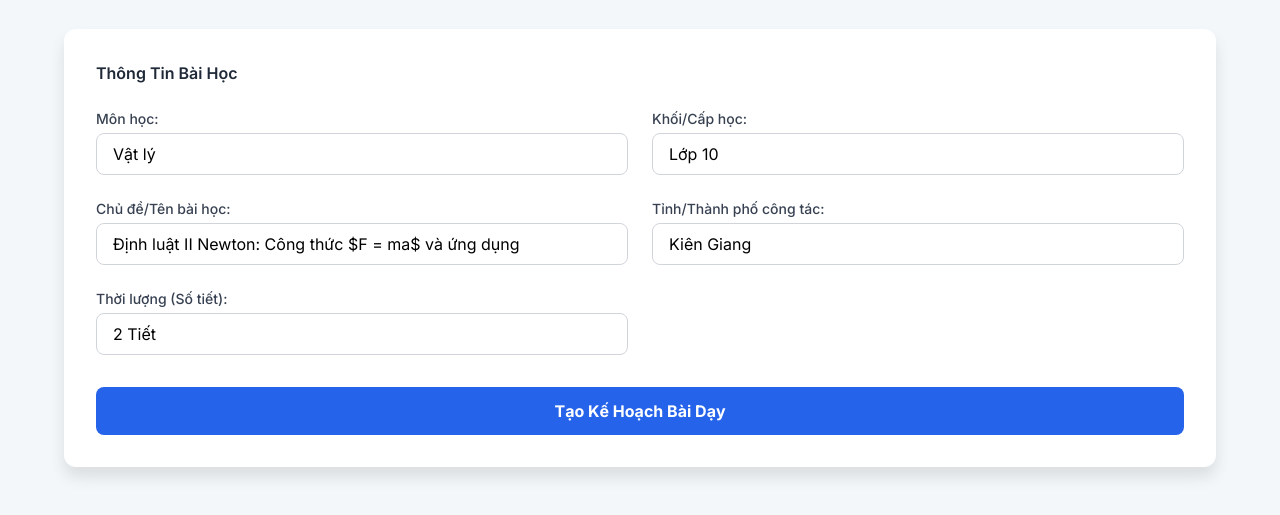
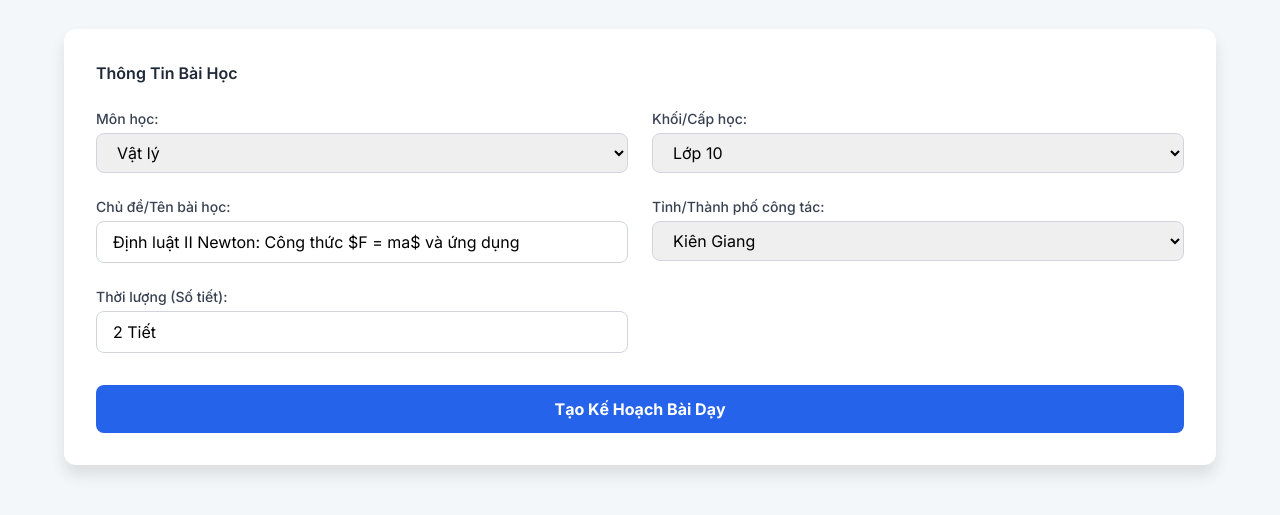
Before and after one commit to pqhacker-design/ai-lesson-plan-generator, a plain HTML site: page index.html in a window 1280 px wide. Shown: the part 123-638 px from the top of the page. Drawn offline with nearby package versions, Linux system fonts and the light colour scheme.

Commit message:
Update index.html

```diff
--- a/index.html
+++ b/index.html
@@ -43,6 +43,26 @@
             overflow-y: hidden;
             padding: 8px 0;
         }
+
+        /* Bắt đầu: Điều chỉnh cỡ chữ cho nội dung xuất PDF (13px ~ 13pt) */
+        #lesson-plan-output {
+            font-size: 13px;
+        }
+        /* Đảm bảo tiêu đề vẫn đủ lớn */
+        #lesson-plan-output h3 {
+            font-size: 1.5rem !important;
+        }
+        #lesson-plan-output h4 {
+            font-size: 1.25rem !important;
+        }
+        /* Đảm bảo các thành phần nhỏ hơn cũng là 13px */
+        #lesson-plan-output p,
+        #lesson-plan-output ul li,
+        #lesson-plan-output .activity-card div {
+            font-size: 13px !important;
+            line-height: 1.6;
+        }
+        /* Kết thúc: Điều chỉnh cỡ chữ cho nội dung xuất PDF */
     </style>
 </head>
 <body class="p-4 md:p-8 min-h-screen">
@@ -62,22 +82,120 @@
             <h2 class="2xl font-semibold text-gray-800 mb-6">Thông Tin Bài Học</h2>
 
             <div class="grid grid-cols-1 md:grid-cols-2 gap-6">
+                <!-- Môn học - Dùng Select -->
                 <div>
                     <label for="subject" class="block text-sm font-medium text-gray-700 mb-1">Môn học:</label>
-                    <input type="text" id="subject" value="Vật lý" class="w-full px-4 py-2 border border-gray-300 rounded-lg focus:ring-blue-500 focus:border-blue-500 transition duration-150" placeholder="Ví dụ: Toán, Ngữ Văn, Lịch Sử">
+                    <select id="subject" class="w-full px-4 py-2 border border-gray-300 rounded-lg focus:ring-blue-500 focus:border-blue-500 transition duration-150">
+                        <option value="Toán">Toán</option>
+                        <option value="Ngữ Văn">Ngữ Văn</option>
+                        <option value="Vật lý" selected>Vật lý</option>
+                        <option value="Hóa học">Hóa học</option>
+                        <option value="Sinh học">Sinh học</option>
+                        <option value="Lịch sử">Lịch sử</option>
+                        <option value="Địa lý">Địa lý</option>
+                        <option value="Giáo dục Công dân">Giáo dục Công dân</option>
+                        <option value="Tin học">Tin học</option>
+                        <option value="Tiếng Anh">Tiếng Anh</option>
+                        <option value="Khác">Khác...</option>
+                    </select>
                 </div>
+
+                <!-- Khối/Cấp học - Dùng Select -->
                 <div>
                     <label for="grade" class="block text-sm font-medium text-gray-700 mb-1">Khối/Cấp học:</label>
-                    <input type="text" id="grade" value="Lớp 10" class="w-full px-4 py-2 border border-gray-300 rounded-lg focus:ring-blue-500 focus:border-blue-500 transition duration-150" placeholder="Ví dụ: Lớp 10, THCS, Tiểu học">
+                    <select id="grade" class="w-full px-4 py-2 border border-gray-300 rounded-lg focus:ring-blue-500 focus:border-blue-500 transition duration-150">
+                        <option value="Tiểu học (Cấp 1)">Tiểu học (Cấp 1)</option>
+                        <option value="THCS (Cấp 2)">THCS (Cấp 2)</option>
+                        <option value="THPT (Cấp 3)">THPT (Cấp 3)</option>
+                        <option value="Lớp 6">Lớp 6</option>
+                        <option value="Lớp 7">Lớp 7</option>
+                        <option value="Lớp 8">Lớp 8</option>
+                        <option value="Lớp 9">Lớp 9</option>
+                        <option value="Lớp 10" selected>Lớp 10</option>
+                        <option value="Lớp 11">Lớp 11</option>
+                        <option value="Lớp 12">Lớp 12</option>
+                    </select>
                 </div>
+
+                <!-- Tên bài học - Giữ nguyên Input -->
                 <div>
                     <label for="topic" class="block text-sm font-medium text-gray-700 mb-1">Chủ đề/Tên bài học:</label>
                     <input type="text" id="topic" value="Định luật II Newton: Công thức $F = ma$ và ứng dụng" class="w-full px-4 py-2 border border-gray-300 rounded-lg focus:ring-blue-500 focus:border-blue-500 transition duration-150" placeholder="Ví dụ: Định lý Py-ta-go, Chiến tranh thế giới thứ nhất">
                 </div>
+
+                <!-- Tỉnh/Thành phố công tác - Dùng Select (Cập nhật danh sách 63 tỉnh/thành) -->
                 <div>
                     <label for="province" class="block text-sm font-medium text-gray-700 mb-1">Tỉnh/Thành phố công tác:</label>
-                    <input type="text" id="province" value="Kiên Giang" class="w-full px-4 py-2 border border-gray-300 rounded-lg focus:ring-blue-500 focus:border-blue-500 transition duration-150" placeholder="Ví dụ: Hà Nội, TP.HCM, Kiên Giang">
+                    <select id="province" class="w-full px-4 py-2 border border-gray-300 rounded-lg focus:ring-blue-500 focus:border-blue-500 transition duration-150">
+                        <!-- 5 Thành phố trực thuộc Trung ương (Ưu tiên) -->
+                        <option value="Hà Nội">Hà Nội</option>
+                        <option value="TP. Hồ Chí Minh">TP. Hồ Chí Minh</option>
+                        <option value="Đà Nẵng">Đà Nẵng</option>
+                        <option value="Hải Phòng">Hải Phòng</option>
+                        <option value="Cần Thơ">Cần Thơ</option>
+                        <!-- 58 Tỉnh còn lại -->
+                        <option value="An Giang">An Giang</option>
+                        <option value="Bà Rịa - Vũng Tàu">Bà Rịa - Vũng Tàu</option>
+                        <option value="Bắc Giang">Bắc Giang</option>
+                        <option value="Bắc Kạn">Bắc Kạn</option>
+                        <option value="Bạc Liêu">Bạc Liêu</option>
+                        <option value="Bắc Ninh">Bắc Ninh</option>
+                        <option value="Bến Tre">Bến Tre</option>
+                        <option value="Bình Định">Bình Định</option>
+                        <option value="Bình Dương">Bình Dương</option>
+                        <option value="Bình Phước">Bình Phước</option>
+                        <option value="Bình Thuận">Bình Thuận</option>
+                        <option value="Cà Mau">Cà Mau</option>
+                        <option value="Cao Bằng">Cao Bằng</option>
+                        <option value="Đắk Lắk">Đắk Lắk</option>
+                        <option value="Đắk Nông">Đắk Nông</option>
+                        <option value="Điện Biên">Điện Biên</option>
+                        <option value="Đồng Nai">Đồng Nai</option>
+                        <option value="Đồng Tháp">Đồng Tháp</option>
+                        <option value="Gia Lai">Gia Lai</option>
+                        <option value="Hà Giang">Hà Giang</option>
+                        <option value="Hà Nam">Hà Nam</option>
+                        <option value="Hà Tĩnh">Hà Tĩnh</option>
+                        <option value="Hải Dương">Hải Dương</option>
+                        <option value="Hậu Giang">Hậu Giang</option>
+                        <option value="Hòa Bình">Hòa Bình</option>
+                        <option value="Hưng Yên">Hưng Yên</option>
+                        <option value="Khánh Hòa">Khánh Hòa</option>
+                        <option value="Kiên Giang" selected>Kiên Giang</option>
+                        <option value="Kon Tum">Kon Tum</option>
+                        <option value="Lai Châu">Lai Châu</option>
+                        <option value="Lâm Đồng">Lâm Đồng</option>
+                        <option value="Lạng Sơn">Lạng Sơn</option>
+                        <option value="Lào Cai">Lào Cai</option>
+                        <option value="Long An">Long An</option>
+                        <option value="Nam Định">Nam Định</option>
+                        <option value="Nghệ An">Nghệ An</option>
+                        <option value="Ninh Bình">Ninh Bình</option>
+                        <option value="Ninh Thuận">Ninh Thuận</option>
+                        <option value="Phú Thọ">Phú Thọ</option>
+                        <option value="Phú Yên">Phú Yên</option>
+                        <option value="Quảng Bình">Quảng Bình</option>
+                        <option value="Quảng Nam">Quảng Nam</option>
+                        <option value="Quảng Ngãi">Quảng Ngãi</option>
+                        <option value="Quảng Ninh">Quảng Ninh</option>
+                        <option value="Quảng Trị">Quảng Trị</option>
+                        <option value="Sóc Trăng">Sóc Trăng</option>
+                        <option value="Sơn La">Sơn La</option>
+                        <option value="Tây Ninh">Tây Ninh</option>
+                        <option value="Thái Bình">Thái Bình</option>
+                        <option value="Thái Nguyên">Thái Nguyên</option>
+                        <option value="Thanh Hóa">Thanh Hóa</option>
+                        <option value="Thừa Thiên Huế">Thừa Thiên Huế</option>
+                        <option value="Tiền Giang">Tiền Giang</option>
+                        <option value="Trà Vinh">Trà Vinh</option>
+                        <option value="Tuyên Quang">Tuyên Quang</option>
+                        <option value="Vĩnh Long">Vĩnh Long</option>
+                        <option value="Vĩnh Phúc">Vĩnh Phúc</option>
+                        <option value="Yên Bái">Yên Bái</option>
+                    </select>
                 </div>
+
+                <!-- Thời lượng - Giữ nguyên Input -->
                 <div>
                     <label for="duration" class="block text-sm font-medium text-gray-700 mb-1">Thời lượng (Số tiết):</label>
                     <input type="text" id="duration" value="2 Tiết" class="w-full px-4 py-2 border border-gray-300 rounded-lg focus:ring-blue-500 focus:border-blue-500 transition duration-150" placeholder="Ví dụ: 2 tiết, 90 phút">
@@ -121,7 +239,7 @@
         <script>
             // --- FIREBASE AND ENVIRONMENT SETUP ---
             // LƯU Ý QUAN TRỌNG: Bạn cần DÁN KHÓA API Gemini của mình vào đây để ứng dụng chạy trên GitHub Pages
-            const apiKey = "AIzaSyA2zWfhpxrRhH_Pb0Y2t3TcmzO8euqOLnw"; // <<< THAY THẾ CHUỖI NÀY BẰNG KHÓA API CỦA BẠN
+            const apiKey = "YOUR_GEMINI_API_KEY_HERE"; // <<< THAY THẾ CHUỖI NÀY BẰNG KHÓA API CỦA BẠN
 
             // NOTE: CÁC BIẾN MÔI TRƯỜNG __app_id, __firebase_config, __initial_auth_token được loại bỏ
             // khỏi phần khai báo 'const' để tương thích với script không dùng 'module' (giải quyết lỗi bấm nút).
@@ -323,18 +441,15 @@ Hãy nhớ: Mọi KBD đều phải được trình bày một cách sạch sẽ
                 return html;
             }
 
-            // --- New Math Rendering Function ---
+            // --- Math Rendering Function ---
             function renderMath(element) {
-                // Sử dụng KaTeX auto-render để tìm và hiển thị các công thức trong element
-                // Hàm này được định nghĩa bởi thư viện KaTeX/auto-render CDN
                 if (typeof renderMathInElement !== 'undefined') {
                     renderMathInElement(element, {
-                        // Cấu hình KaTeX để nhận biết các dấu $ cho inline và $$ cho block
                         delimiters: [
-                            {left: '$$', right: '$$', display: true}, // Dạng công thức khối
-                            {left: '$', right: '$', display: false},  // Dạng công thức nội tuyến
+                            {left: '$$', right: '$$', display: true},
+                            {left: '$', right: '$', display: false},
                         ],
-                        throwOnError: false // Không hiển thị lỗi nếu công thức bị sai cú pháp
+                        throwOnError: false
                     });
                 } else {
                     console.warn("KaTeX auto-render extension is not loaded. Math will not be displayed correctly.");
@@ -356,8 +471,12 @@ Hãy nhớ: Mọi KBD đều phải được trình bày một cách sạch sẽ
                 const province = document.getElementById('province').value.trim();
                 const duration = document.getElementById('duration').value.trim();
 
-                if (!subject || !grade || !topic || !duration || !province) {
-                    showError("Vui lòng điền đầy đủ tất cả các trường thông tin.");
+                if (!subject || !grade || !topic || !duration || !province || subject === 'Khác') {
+                    if (subject === 'Khác') {
+                         showError("Vui lòng chọn Môn học cụ thể từ danh sách, hoặc thay đổi sang chế độ nhập liệu thủ công nếu không có trong danh sách.");
+                    } else {
+                         showError("Vui lòng điền đầy đủ tất cả các trường thông tin.");
+                    }
                     return;
                 }
 
@@ -435,67 +554,40 @@ Hãy nhớ: Mọi KBD đều phải được trình bày một cách sạch sẽ
                 }
             }
 
-            // --- PDF Export Function (Unchanged, but now includes rendered KaTeX) ---
+            // --- PDF Export Function (Cập nhật để sử dụng pdf.html() cho phân trang tốt hơn) ---
 
             async function exportToPdf() {
-                // Sử dụng window.jspdf.jsPDF từ CDN đã load
                 const { jsPDF } = window.jspdf;
                 const element = document.getElementById('lesson-plan-output');
 
-                // Tạm thời hiển thị trạng thái loading trên nút
                 const originalBtnContent = pdfDownloadBtn.innerHTML;
                 pdfDownloadBtn.innerHTML = `<svg class="animate-spin h-5 w-5 text-white mr-2" xmlns="http://www.w3.org/2000/svg" fill="none" viewBox="0 0 24 24"><circle class="opacity-25" cx="12" cy="12" r="10" stroke="currentColor" stroke-width="4"></circle><path class="opacity-75" fill="currentColor" d="M4 12a8 8 0 018-8V0C5.373 0 0 5.373 0 12h4zm2 5.291A7.962 7.962 0 014 12H0c0 3.042 1.135 5.824 3 7.938l3-2.647z"></path></svg>Đang Tạo PDF...`;
                 pdfDownloadBtn.disabled = true;
 
                 try {
-                    // Đảm bảo nền là trắng để nhất quán
-                    element.style.backgroundColor = 'white';
+                    const pdf = new jsPDF('p', 'mm', 'a4');
 
-                    // Chụp ảnh nội dung HTML
-                    // html2canvas sẽ bao gồm cả công thức KaTeX đã được render
-                    const canvas = await html2canvas(element, {
-                        scale: 2, // Tăng độ phân giải ảnh chụp
-                        useCORS: true
+                    // Sử dụng phương thức html() để jsPDF xử lý luồng nội dung và phân trang
+                    await pdf.html(element, {
+                        callback: function (pdf) {
+                            const topic = document.getElementById('topic').value.trim() || 'KeHoachBaiDay';
+                            const fileName = `KHBaiDay_${topic.replace(/[^a-zA-Z0-9]/g, '_')}.pdf`;
+                            pdf.save(fileName);
+                        },
+                        // Thiết lập lề A4
+                        x: 10, // Lề trái
+                        y: 10, // Lề trên
+                        width: 190, // Chiều rộng nội dung (210mm - 20mm lề)
+                        windowWidth: 794 // Chiều rộng Canvas render (cho chất lượng tốt trên A4)
                     });
-
-                    const imgData = canvas.toDataURL('image/jpeg', 1.0);
-                    const pdf = new jsPDF('p', 'mm', 'a4'); // Khởi tạo PDF A4
-
-                    const imgWidth = 210; // Chiều rộng A4 (mm)
-                    const pageHeight = 297; // Chiều cao A4 (mm)
-                    const imgHeight = canvas.height * imgWidth / canvas.width;
-                    let heightLeft = imgHeight;
-                    let position = 0;
-
-                    // Thêm trang đầu tiên
-                    pdf.addImage(imgData, 'JPEG', 0, position, imgWidth, imgHeight);
-                    heightLeft -= pageHeight;
-
-                    // Thêm các trang còn lại nếu nội dung dài
-                    while (heightLeft >= -1) { // -1 để bắt kịp phần nhỏ còn lại
-                        position = heightLeft - imgHeight;
-                        pdf.addPage();
-                        // Cộng thêm một chút margin (e.g., 5mm) để tránh bị sát lề
-                        pdf.addImage(imgData, 'JPEG', 0, position, imgWidth, imgHeight);
-                        heightLeft -= pageHeight;
-                    }
-
-                    // Tạo tên file
-                    const topic = document.getElementById('topic').value.trim() || 'KeHoachBaiDay';
-                    const fileName = `KHBaiDay_${topic.replace(/[^a-zA-Z0-9]/g, '_')}.pdf`;
-
-                    pdf.save(fileName);
 
                 } catch (error) {
                     console.error("Lỗi khi xuất PDF:", error);
-                    // Không dùng alert(), dùng console.error()
                     const outputMessage = document.getElementById('lesson-plan-output');
                     outputMessage.innerHTML += `<div class="mt-4 text-red-600 font-semibold">Lỗi xuất PDF: Vui lòng kiểm tra console hoặc thử lại.</div>`;
                 } finally {
-                    // Khôi phục trạng thái nút
                     pdfDownloadBtn.innerHTML = originalBtnContent;
                     pdfDownloadBtn.disabled = false;
-                    element.style.backgroundColor = ''; // Xóa nền trắng tạm thời
                 }
             }
         </script>
```
